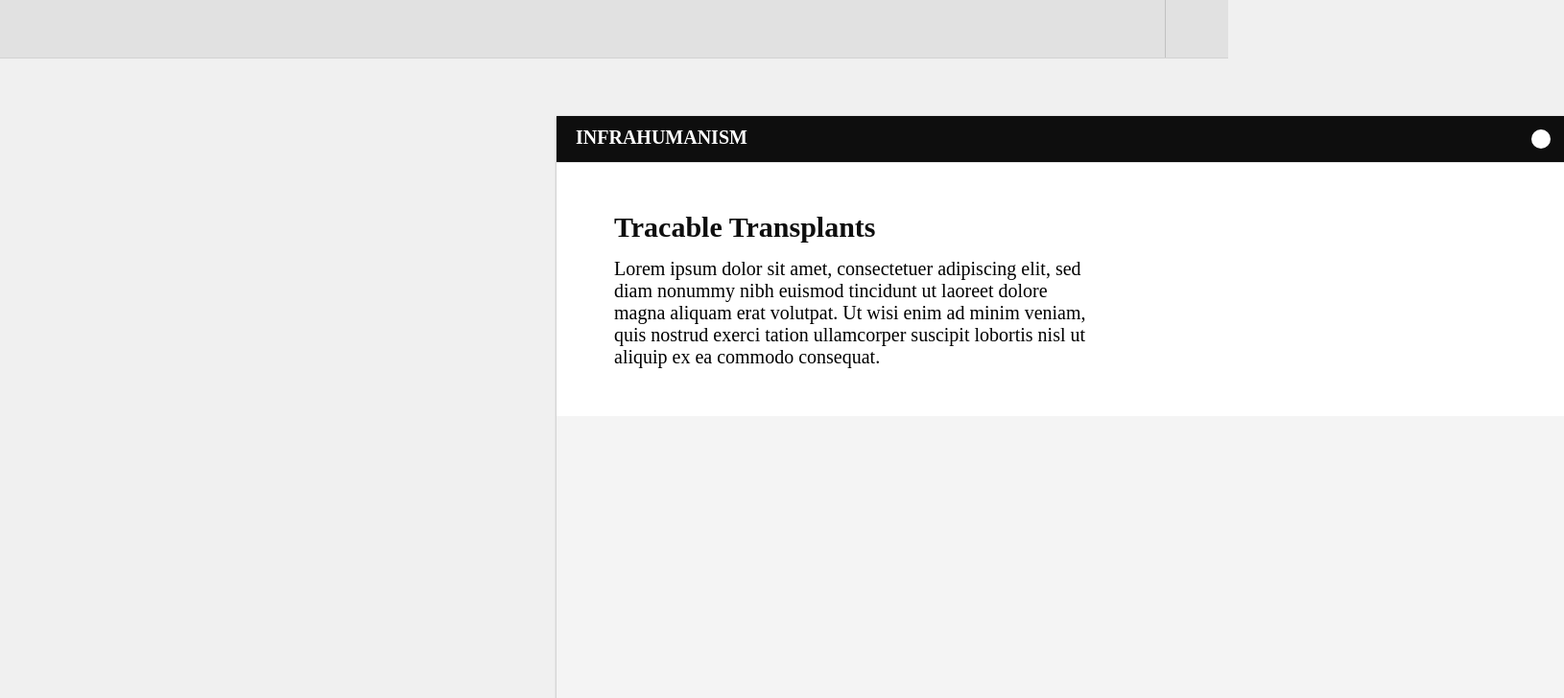
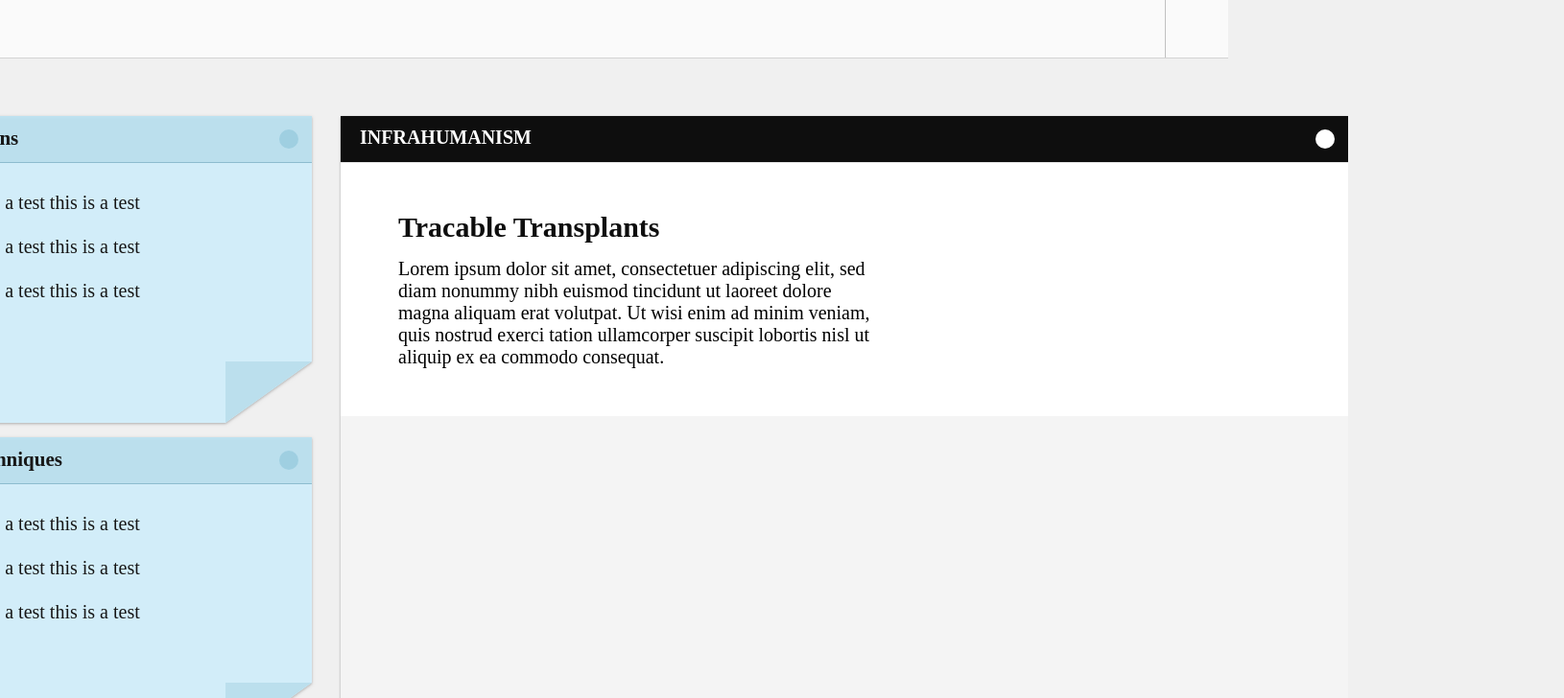
Before and after one commit to CalvaryF/sysfic, a React (Create React App) app: page /test in a window 1280 px wide. Shown: the part 440-1168 px from the top of the page at 96% size, 1630 px wide, since content can reach past the window. Built offline with nearby package versions, Linux system fonts and the light colour scheme; a web font is replaced by a local one.

Commit message:
did stuff

```diff
--- a/src/components/cardTypes/allText.jsx
+++ b/src/components/cardTypes/allText.jsx
@@ -21,11 +21,11 @@ class Card extends Component {
 
                 <div className ="projectCardBody">
                     <div className="projectCardCopy">
-                    <div className="projectCardSubtitle"> {this.state.subtitle1} </div>
+                        <div className="projectCardSubtitle"> {this.state.subtitle1} </div>
                         <div className ="projectCardParagraph"> Lorem ipsum dolor sit amet, consectetuer adipiscing elit, sed diam nonummy nibh euismod tincidunt ut laoreet dolore magna aliquam erat volutpat. Ut wisi enim ad minim veniam, quis nostrud exerci tation ullamcorper suscipit lobortis nisl ut aliquip ex ea commodo consequat.  </div>
                     </div>
                     <div className="projectCardCopy">
-                    <div className="projectCardSubtitle2"> {this.state.subtitle2} </div>
+                        <div className="projectCardSubtitle2"> {this.state.subtitle2} </div>
                         <div className ="projectCardParagraph"> Lorem ipsum dolor sit amet, consectetuer adipiscing elit, sed diam nonummy nibh euismod tincidunt ut laoreet dolore magna aliquam erat volutpat. Ut wisi enim ad minim veniam, quis nostrud exerci tation ullamcorper suscipit lobortis nisl ut aliquip ex ea commodo consequat.  </div>
                     </div>
                 </div>
--- a/src/components/cardTypes/projectCards.css
+++ b/src/components/cardTypes/projectCards.css
@@ -1,11 +1,23 @@
 .projectContainer
 {
-    margin-left:580px;
+
+display:grid;
+grid-template-columns: 500px auto;
+column-gap: 30px;
+margin-top: 50px;
+height: 100%;
 }
 
-.testMain
+.projectLeft
 {
-    margin-top: 50px;
+    position:sticky;
+    top:90px;
+    align-self: flex-start;
+    display: block;
+}
+
+.projectRight
+{
     display: block;
 }
 
@@ -20,10 +32,11 @@
 
 .projectSticky
 {
+
     margin-bottom: 15px;
-    background-color: white;
-    width: 500px;
-    height: 500px;
+    background-color: rgb(211, 240, 252);
+    width: 450px;
+    height: 320px;
     clip-path:
     polygon(
       0% 0%,     /* top left */
@@ -35,32 +48,54 @@
       0% 100%,   /* bottom left */
       0 100%      /* bottom left */
     );
+    opacity: 0.95;
+
+
 }
 
-.stickyDogEar
+.dogear
 {
+     clip-path:
+    polygon(
+      80% 80%,     /* top left */
+      80% 80%,     /* top left */
+      100% 80%,    /* top right */
+      100% 0%,   /* top right */
+      100% 80%,  /* bottom right */
+      80% 100%,  /* bottom right */
+      80% 100%,   /* bottom left */
+      80% 100%      /* bottom left */
+    );
     position:absolute;
-    width: 500px;
+    width: 100%;
     height: 100%;
-    background-color: rgb(14,14,14);
-    color: red;
+    background-color: rgb(187, 225, 240);
 }
 
 .stickyShadowWrapper
 {
-    filter: drop-shadow( 0 1px 2px rgba(0,0,0,0.24)  );
+    filter: drop-shadow( 0 1px 2px rgba(0,0,0,0.10)) drop-shadow( 0 1px 1px rgba(0,0,0,0.20));
 }
 
-.projectStickyTitle
+.stickyTitle
 {
     color:rgb(14,14,14);
     display:inline-block;
     font-family: aktiv-grotesk-extended,serif;
     font-weight: 700;
     font-style: normal;
-    font-size: 20px;
+    font-size: 21px;
     padding-top:11px;
     padding-left:20px;
+}
+
+.stickyCopy
+{
+    color:rgb(14,14,14);
+    margin-top: 30px;
+    margin-left: 60px;
+    font-size: 20px;
+    font-family:  ff-meta-serif-web-pro, serif;
 }
 
 .noMargin
@@ -151,6 +186,7 @@
 
 .projectCardImage
 {
+
     height: 100%;
     background-color:rgb(244, 244, 244);
 }
@@ -169,3 +205,10 @@
     background-color: white;
     color:rgb(213,213,213);
 }
+
+.redden
+{
+    background-color: rgb(187, 225, 240);
+    color:rgb(213,213,213);
+    border-bottom: 1px solid rgb(139, 188, 208);
+}
--- a/src/components/cardTypes/sticky.jsx
+++ b/src/components/cardTypes/sticky.jsx
@@ -4,9 +4,8 @@ import React, { Component } from 'react';
 class Card extends Component {
     state = {
         title: this.props.title,
-        caption: this.props.caption,
-        subtitle1: this.props.subtitle1,
-        subtitle2: this.props.subtitle2
+        caption: this.props.copy
+
     };
     render() {
 
@@ -14,10 +13,16 @@ class Card extends Component {
 
             <div className="stickyShadowWrapper">
                 <div className="projectSticky">
-                        <div calssName="stickyDogEar"> larp </div>
-                        <div className="projectCardHead lighten">
-                        <span className="projectStickyTitle">{this.state.title}</span>
-                            <div className="dot cloud"></div>
+                        <div className="dogear"> </div>
+                        <div className="projectCardHead redden">
+                        <span className="stickyTitle">{this.state.title}</span>
+                            <div className="dot mantle"></div>
+                        </div>
+
+                        <div className="stickyCopy">
+                            - This is a test this is a test <br></br><br></br>
+                            - This is a test this is a test <br></br><br></br>
+                            - This is a test this is a test <br></br><br></br>
                         </div>
             </div>
            </div>
--- a/src/components/footer.css
+++ b/src/components/footer.css
@@ -4,7 +4,7 @@
     margin-top:60px;
     height: 270px;
     width: 100%;
-    background-color:#ff4329;
+    background-color:rgb(30,30,30);
     color:white;
 }
 
@@ -32,7 +32,7 @@
 
 .contactButton:hover
 {
-    color:#ff4329;
+    color:rgb(30,30,30);
     background-color: white;
     border-width:1px;
     border-style:solid;
@@ -59,7 +59,7 @@
 
 .footerLink:hover
 {
-    color:#ff806f;
+    color:#a5a5a5;
 }
 
 .copyright
--- a/src/components/footer.jsx
+++ b/src/components/footer.jsx
@@ -5,7 +5,7 @@ class Header extends Component {
     render() {
         return (
         <div className = "footerMain">
-            <div className ="contact" > For business inquiries: <br></br><Link to="/" className="contactButton">Email me</Link> </div>
+            <div className ="contact" > For business inquiries: <br></br><Link to="/" className="contactButton">Email me &#8594;</Link> </div>
 
             <div className ="links">
                 <Link to ="/" className = "footerLink">Youtube </Link>
--- a/src/components/projectHead.css
+++ b/src/components/projectHead.css
@@ -4,7 +4,7 @@
     display:block;
     width: 100%;
     height:500px;
-    background-color:rgb(225, 225, 225);
+    background-color:rgb(250, 250, 250);
     border-bottom: 1px solid lightgray;
     margin-bottom: 60px;
 }
--- a/src/components/projectHead.jsx
+++ b/src/components/projectHead.jsx
@@ -13,7 +13,7 @@ class Card extends Component {
                 <div className ="projectHeadContent">
                     <img className="projectLogo" src="/images/new_logo copy.svg" ></img>
                     <div className ="projectHeadTextContainer">
-                        <div className = "projectHeadTitle"> generic processor</div>
+                        <div className = "projectHeadTitle"> chimera</div>
                         <div className="projectHeadText">  Lorem ipsum dolor sit amet, consectetuer adipiscing elit, sed diam nonummy nibh euismod tincidunt ut laoreet dolore magna aliquam erat volutpat. Ut wisi enim ad minim veniam, quis nostrud exerci tation ullamcorper suscipit lobortis nisl ut aliquip ex ea commodo consequat. </div>
                     </div>
 
--- a/src/index.css
+++ b/src/index.css
@@ -3,7 +3,6 @@
 @import "./components/feed.css";
 @import "./components/cards.css";
 @import "./components/info.css";
-@import "./components/test.css";
 @import "./components/footer.css";
 @import "./components/projectHead.css";
 @import "./components/cardTypes/projectCards.css";
@@ -46,6 +45,11 @@ float:right;
     color:rgb(158, 208, 227);
 }
 
+.red
+{
+   background-color: #ff4329;
+}
+
 .core
 {
     background-color:rgb(14, 14, 14);
--- a/src/main.jsx
+++ b/src/main.jsx
@@ -94,8 +94,8 @@ class Main extends Component {
             {
                 id: 1,
                 type: 0,
-                title: 'test',
-                path: '/work/use-value',
+                title: 'PARACASTE',
+                path: '/test',
                 thumbnail: '/images/4.jpg',
                 description: 'Sometimes Fake is Better',
                 image0: '/images/project1/test0.png',
--- a/src/test.jsx
+++ b/src/test.jsx
@@ -11,16 +11,27 @@ function Info ()
     return (
         <div>
             <ProjectHead/>
-            <div className="projectContainer">
-                <div className="testMain">
+            <div className="projectContainer flex">
+
+
+                <div className="projectLeft">
+                <Sticky title={'Big Questions'}/>
+                <Sticky title={'Tools + Techniques'}/>
+                </div>
+
+                <div className="projectRight">
                     <TextImageText title={"infrahumanism"} caption={'This is a motherfucking caption, mess around and see. yeah, thats what I thought'} subtitle1={'Tracable Transplants'} subtitle2={'Remember Where You Are'}/>
                     <AllText title ={'soul control'} subtitle1 ={"Extrastatecraft"} subtitle2 = {"The Ikea Effect"} />
                     <AllImage title={"ocular vision"} caption={'This is a motherfucking caption, mess around and see. yeah, thats what I thought'} />
-                    <Sticky title={'Big Questions'}/>
+                    <AllImage title={"Bone Minimalism"} caption={'This is a motherfucking caption, mess around and see. yeah, thats what I thought'} />
+                    <TextImageText title={"infrahumanism"} caption={'This is a motherfucking caption, mess around and see. yeah, thats what I thought'} subtitle1={'Tracable Transplants'} subtitle2={'Remember Where You Are'}/>
+
+                </div>
 
 
-                </div>
             </div>
+
+
         </div>
     );
 }
```
Also changed, not shown: src/info.jsx (+1 -1 lines), public/images/logo_white.svg (added), src/components/test.css (deleted).
